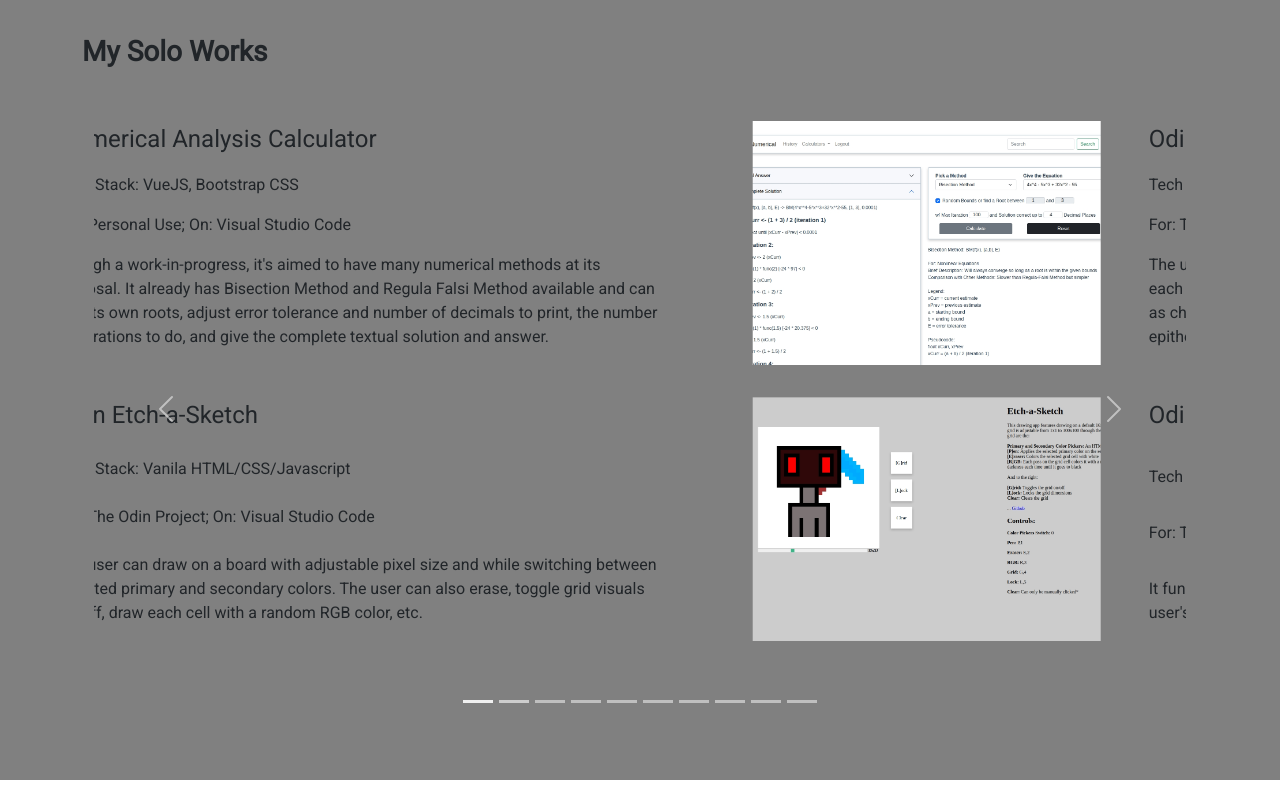
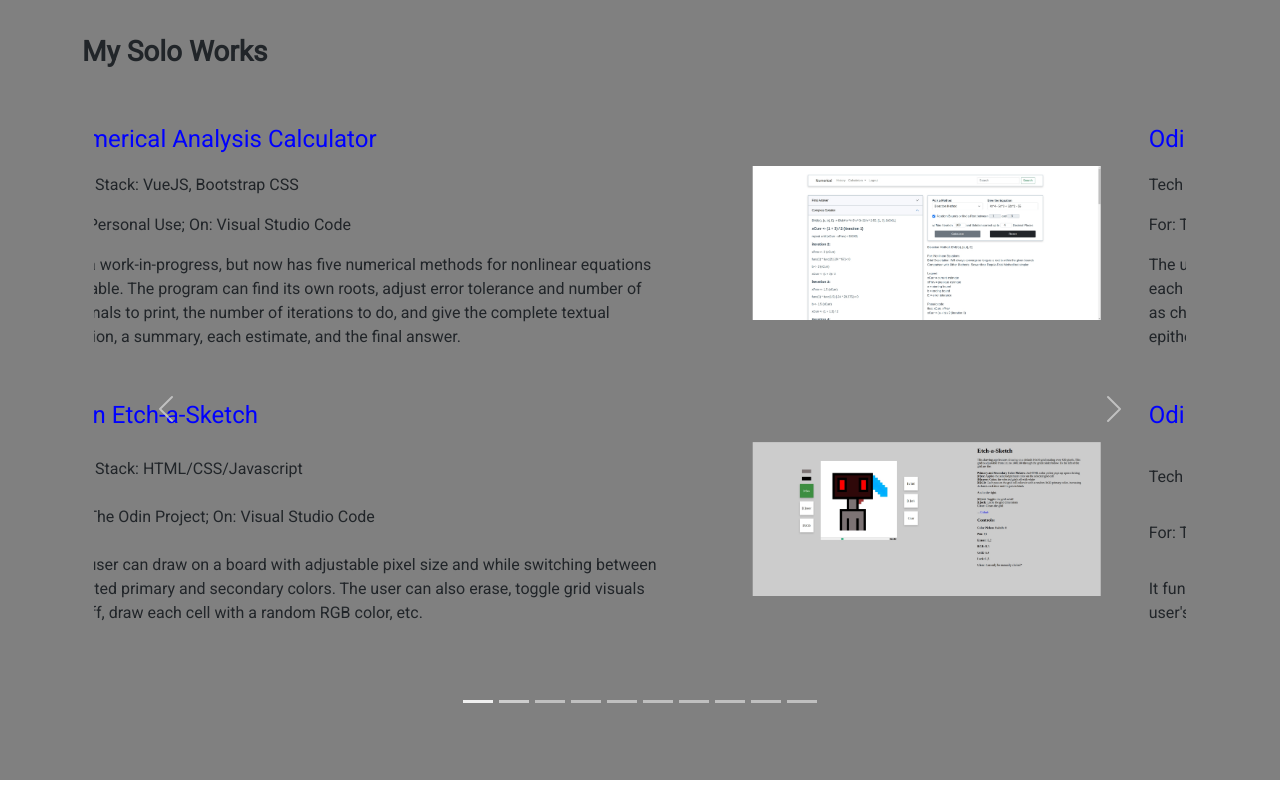
Before and after one commit to Numbers00/portfolio-website-v2, a plain HTML site: page index.html in a window 1280 px wide. Shown: the part 1620-2420 px from the top of the page. Drawn offline with nearby package versions, Linux system fonts and the light colour scheme.

Commit message:
added links to projects and fixed some lines

```diff
--- a/index.html
+++ b/index.html
@@ -78,15 +78,16 @@
             <div class="project-div container-fluid">
               <div class="container-fluid d-flex justify-content-between">
                 <div class="col-lg-7 d-flex flex-column justify-content-between">
+                  <a href="https://numbers00.github.io/numerical-analysis-calculator-v2/" target="_blank">
                     <p class="fs-4">Numerical Analysis Calculator</p>
+                  </a>
                   <p class="fs-6">Tech Stack: VueJS, Bootstrap CSS</p>
                   <p class="fs-6">For: Personal Use; On: Visual Studio Code</p>
                   <p class="fs-6">
-                    Though a work-in-progress, it's aimed to have many numerical methods at its
-                    disposal. It already has Bisection Method and Regula Falsi Method available
-                    and can find its own roots, adjust error tolerance and number of decimals to
-                    print, the number of iterations to do, and give the complete textual solution
-                    and answer.
+                    Still a work-in-progress, but now has five numerical methods for nonlinear
+                    equations available. The program can find its own roots, adjust error tolerance
+                    and number of decimals to print, the number of iterations to do, and give the
+                    complete textual solution, a summary, each estimate, and the final answer.
                   </p>
                 </div>
 
@@ -101,8 +102,10 @@
             <div class="project-div container-fluid">
               <div class="container-fluid d-flex justify-content-between">
                 <div class="col-lg-7 d-flex flex-column justify-content-between">
+                  <a href="https://numbers00.github.io/odin-etch-a-sketch/" target="_blank">
                     <p class="fs-4">Odin Etch-a-Sketch</p>
-                  <p class="fs-6">Tech Stack: Vanila HTML/CSS/Javascript</p>
+                  </a>
+                  <p class="fs-6">Tech Stack: HTML/CSS/Javascript</p>
                   <p class="fs-6">For: The Odin Project; On: Visual Studio Code</p>
                   <p class="fs-6">
                     The user can draw on a board
@@ -125,7 +128,9 @@
             <div class="project-div container-fluid">
               <div class="container-fluid d-flex justify-content-between">
                 <div class="col-lg-7 d-flex flex-column justify-content-between">
+                  <a href="https://numbers00.github.io/odin-rock-paper-scissors-v2/" target="_blank">
                     <p class="fs-4">Odin RPS Game</p>
+                  </a>
                   <p class="fs-6">Tech Stack: jQuery</p>
                   <p class="fs-6">For: The Odin Project; On: Visual Studio Code</p>
                   <p class="fs-6">
@@ -148,7 +153,9 @@
             <div class="project-div container-fluid">
               <div class="container-fluid d-flex justify-content-between">
                 <div class="col-lg-7 d-flex flex-column justify-content-between">
+                  <a href="https://numbers00.github.io/odin-calculator/" target="_blank">
                     <p class="fs-4">Odin Arithmetic Calculator</p>
+                  </a>
                   <p class="fs-6">Tech Stack: Vanila HTML/CSS/Javascript</p>
                   <p class="fs-6">For: The Odin Project; On: Visual Studio Code</p>
                   <p class="fs-6">
@@ -191,6 +198,9 @@
             <div class="project-div container-fluid">
               <div class="container-fluid d-flex justify-content-between">
                 <div class="col-lg-7 d-flex flex-column justify-content-between">
+                  <a href="https://numbers00.github.io/odin-signup-form/" target="_blank">
+                    <p class="fs-4">Odin Signup Form</p>
+                  </a>
                   <p class="fs-4">Odin Signup Form</p>
                   <p class="fs-6">Tech Stack: Bootstrap CSS</p>
                   <p class="fs-6">For: The Odin Project; On: Visual Studio Code</p>
@@ -213,8 +223,10 @@
             <div class="project-div container-fluid">
               <div class="container-fluid d-flex justify-content-between">
                 <div class="col-lg-7 d-flex flex-column justify-content-between">
+                  <a href="https://numbers00.github.io/odin-recipes-v2/" target="_blank">
                     <p class="fs-4">Odin Recipes</p>
-                  <p class="fs-6">Tech Stack: Vanila HTML/CSS/Javascript</p>
+                  </a>
+                  <p class="fs-6">Tech Stack: HTML/CSS/Javascript</p>
                   <p class="fs-6">For: The Odin Project; On: Visual Studio Code</p>
                   <p class="fs-6">
                     The online curriculum required
@@ -373,7 +385,9 @@
             <div class="project-div container-fluid">
               <div class="container-fluid d-flex justify-content-between">
                 <div class="col-lg-7 d-flex flex-column justify-content-between">
+                  <a href="https://codepen.io/Numbers_00/full/oNBxyaJ" target="_blank">
                     <p class="fs-4">FCC 25 + 5 Clock</p>
+                  </a>
                   <p class="fs-6">Tech Stack: ReactJS</p>
                   <p class="fs-6">For: FreeCodeCamp; On: CodePen.io</p>
                   <p class="fs-6">
@@ -397,7 +411,9 @@
             <div class="project-div container-fluid">
               <div class="container-fluid d-flex justify-content-between">
                 <div class="col-lg-7 d-flex flex-column justify-content-between">
+                  <a href="https://codepen.io/Numbers_00/full/zYoNEmy" target="_blank">
                     <p class="fs-4">FCC Random Quote Machine</p>
+                  </a>
                   <p class="fs-6">Tech Stack: ReactJS, JQuery</p>
                   <p class="fs-6">For: FreeCodeCamp; On: CodePen.io</p>
                   <p class="fs-6">
@@ -420,7 +436,9 @@
             <div class="project-div container-fluid">
               <div class="container-fluid d-flex justify-content-between">
                 <div class="col-lg-7 d-flex flex-column justify-content-between">
+                  <a href="https://codepen.io/Numbers_00/full/rNWzdqv" target="_blank">
                     <p class="fs-4">FCC Drum Machine</p>
+                  </a>
                   <p class="fs-6">Tech Stack: ReactJS</p>
                   <p class="fs-6">For: FreeCodeCamp; On: CodePen.io</p>
                   <p class="fs-6">
@@ -444,8 +462,11 @@
             <div class="project-div container-fluid">
               <div class="container-fluid d-flex justify-content-between">
                 <div class="col-lg-7 d-flex flex-column justify-content-between">
+                  <a href="https://codepen.io/Numbers_00/full/GRNvvym" target="_blank">
                     <p class="fs-4">FCC Markdown Previewer</p>
+                  </a>
                   <p class="fs-6">Tech Stack: ReactJS</p>
+                  <p class="fs-6">For: FreeCodeCamp; On: CodePen.io</p>
                   <p class="fs-6">
                     The user here can type on the upper box and see
                     them converted in real time to HTML in the box below. I seem to only have used ReactJS
@@ -486,7 +507,9 @@
             <div class="project-div container-fluid">
               <div class="container-fluid d-flex justify-content-between">
                 <div class="col-lg-7 d-flex flex-column justify-content-between">
+                  <a href="https://codepen.io/Numbers_00/pen/YzNXJey" target="_blank">
                     <p class="fs-4">FCC Javascript Calculator</p>
+                  </a>
                   <p class="fs-6">Tech Stack: ReactJS</p>
                   <p class="fs-6">For: FreeCodeCamp; On: CodePen.io</p>
                   <p class="fs-6">
--- a/style.css
+++ b/style.css
@@ -42,7 +42,7 @@ section:nth-of-type(2n-1) {
 .project-img {
   height: 244px;
   width: 408px;
-  object-fit: cover;
+  object-fit: contain;
 }
 
 .logo-img {
@@ -105,7 +105,7 @@ section:nth-of-type(2n-1) {
   object-fit: cover;
 }
 
-.contact-section a {
+.solo-works-section a, .contact-section a {
   color: blue;
   text-decoration: none;
 }
```
Lines whose indentation alone changed are shown as unchanged.
